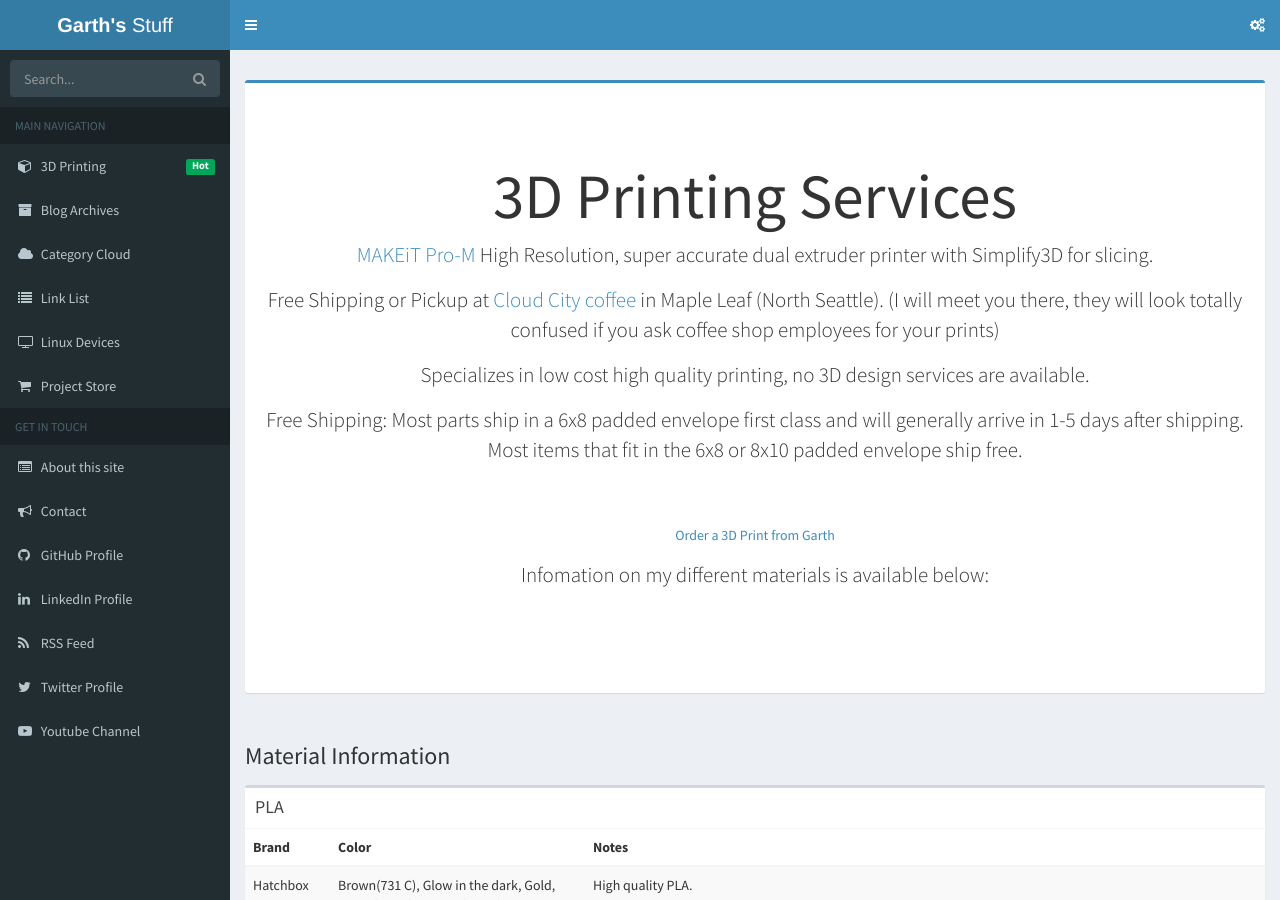
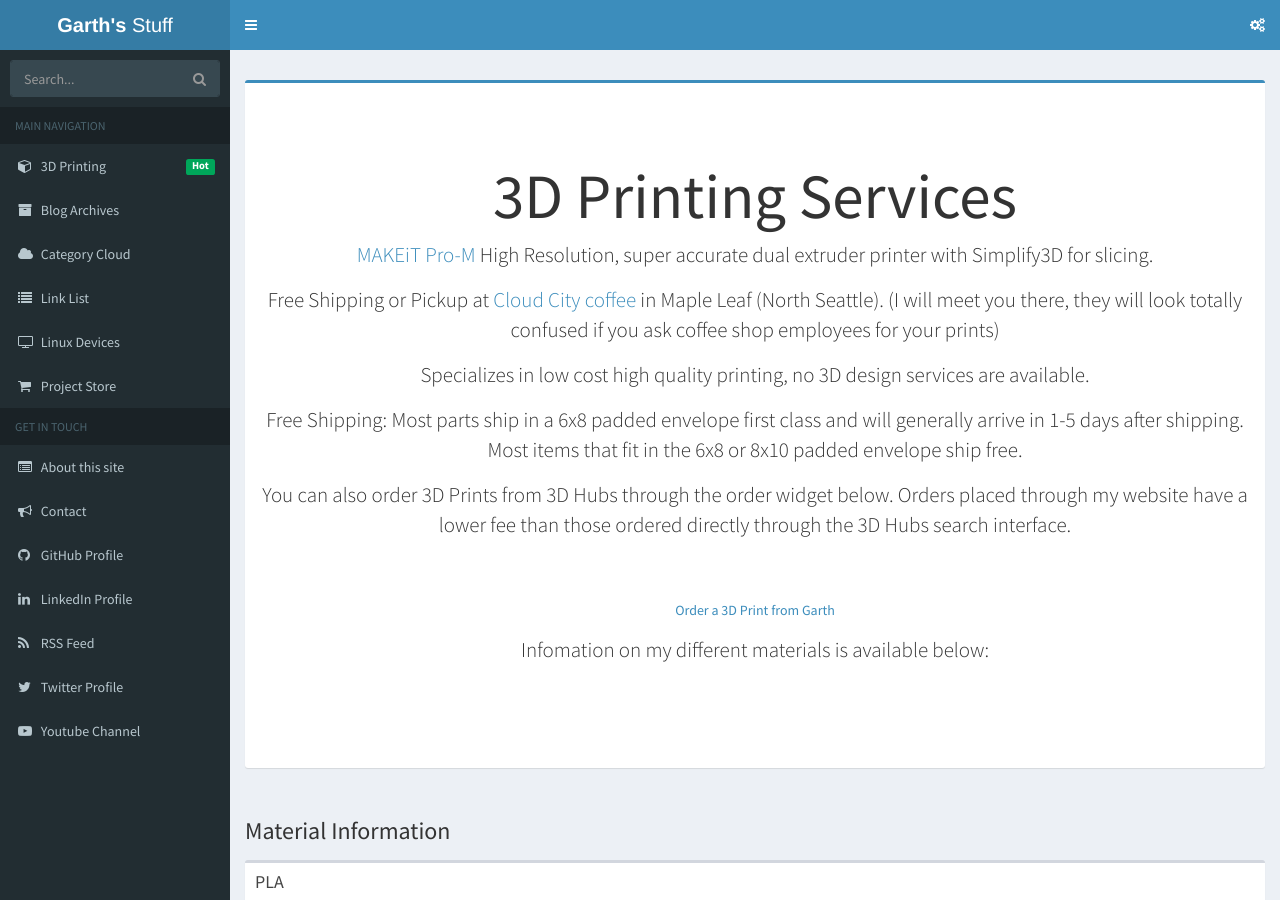
Before and after one commit to garthvh/garthvh.github.io, a Jekyll site: the page built from 3d-Printing.html, in a window 1280 px wide and 900 px high. Built offline with Jekyll 4.4.1, drawn with Linux system fonts in a browser that asks for light colours; a script that is not in the unit is left out; comment, search, counter and statistics services are not loaded.

```diff
--- a/3d-Printing.html
+++ b/3d-Printing.html
@@ -20,6 +20,7 @@
 					<p class="text-center">Free Shipping or Pickup at <a href="http://www.cloudcitycoffee.com">Cloud City coffee</a> in Maple Leaf (North Seattle). (I will meet you there, they will look totally confused if you ask coffee shop employees for your prints)</p>
 					<p class="text-center">Specializes in low cost high quality printing, no 3D design services are available.</p>
 					<p class="text-center">Free Shipping: Most parts ship in a 6x8 padded envelope first class and will generally arrive in 1-5 days after shipping. Most items that fit in the 6x8 or 8x10 padded envelope ship free.</p>
+					<p class="text-center">You can also order 3D Prints from 3D Hubs through the order widget below. Orders placed through my website have a lower fee than those ordered directly through the 3D Hubs search interface.</p>
 					<p>
 						<br/>
 						<div class="text-center">
--- a/_data/categories.yml
+++ b/_data/categories.yml
@@ -63,11 +63,6 @@
   color: bg-green
   icon: fa-microchip bg-black
 
-- slug: music
-  name: Music
-  color: bg-yellow
-  icon: fa-music bg-green
-
 - slug: oshpark
   name: OSHPark
   color: bg-black
```
